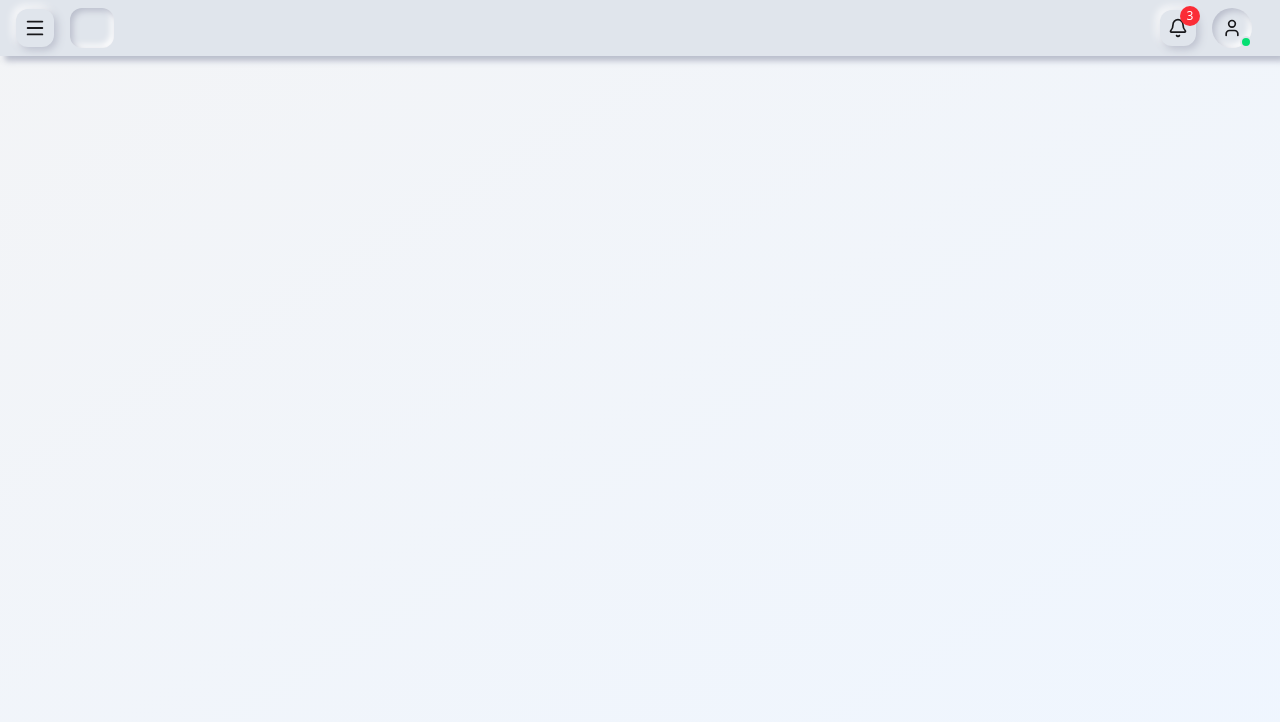
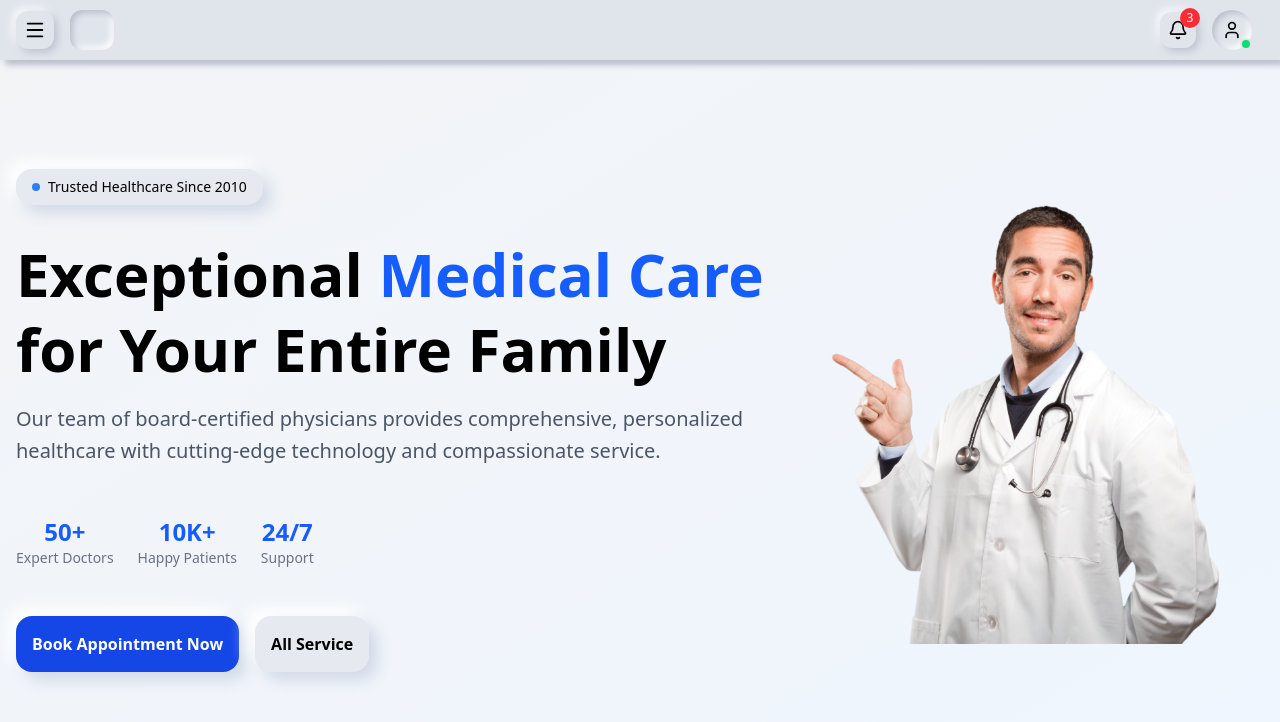
Before and after one commit to mdashraful24/dr-mak-client, a React (Vite) app: page / in a window 1280 px wide. Shown: the top 722 px of the page. Built offline with nearby package versions, Linux system fonts and the light colour scheme.

Commit message:
added hero section and others updates

```diff
--- a/index.html
+++ b/index.html
@@ -1,5 +1,5 @@
 <!doctype html>
-<html lang="en" data-theme="light">
+<html lang="en">
   <head>
     <meta charset="UTF-8" />
     <link rel="icon" type="image/svg+xml" href="/vite.svg" />
--- a/src/components/home/HeroSection.jsx
+++ b/src/components/home/HeroSection.jsx
@@ -1,7 +1,67 @@
+import heropic from "../../assets/dr/dr.png"
+
 const HeroSection = () => {
     return (
-        <div>
+        <div className="min-h-[90vh] container mx-auto flex flex-col lg:flex-row justify-between items-center gap-5 px-4">
 
+            {/* Left Text Section */}
+            <div className="space-y-8 max-w-3xl">
+                {/* Badge */}
+                <div className="inline-flex items-center px-4 py-2 rounded-2xl bg-neumorphic shadow-neumorphic-soft">
+                    <div className="w-2 h-2 bg-blue-500 rounded-full mr-2"></div>
+                    <span className="text-sm font-medium">Trusted Healthcare Since 2010</span>
+                </div>
+
+                {/* Main Heading */}
+                <div className="space-y-4">
+                    <h1 className="text-4xl md:text-5xl lg:text-6xl font-bold leading-tight">
+                        Exceptional
+                        <span className="text-blue-600"> Medical Care</span>
+                        {" "}for Your Entire Family
+                    </h1>
+
+                    <p className="text-lg md:text-xl text-gray-600 leading-relaxed max-w-3xl">
+                        Our team of board-certified physicians provides comprehensive,
+                        personalized healthcare with cutting-edge technology and compassionate service.
+                    </p>
+                </div>
+
+                {/* Stats */}
+                <div className="flex flex-wrap gap-6 py-4">
+                    <div className="text-center">
+                        <div className="text-2xl font-bold text-blue-600">50+</div>
+                        <div className="text-sm text-gray-500">Expert Doctors</div>
+                    </div>
+                    <div className="text-center">
+                        <div className="text-2xl font-bold text-blue-600">10K+</div>
+                        <div className="text-sm text-gray-500">Happy Patients</div>
+                    </div>
+                    <div className="text-center">
+                        <div className="text-2xl font-bold text-blue-600">24/7</div>
+                        <div className="text-sm text-gray-500">Support</div>
+                    </div>
+                </div>
+
+                {/* CTA Buttons */}
+                <div className="flex flex-row justify-center md:justify-start gap-4">
+                    <button className="flex-1 md:flex-none p-4 rounded-2xl bg-blue-700 text-white font-semibold shadow-neumorphic-soft hover:shadow-neumorphic-soft-inset transition-all duration-300 transform hover:-translate-y-1">
+                        <span className="flex justify-center items-center gap-0 md:gap-1">
+                            <span className="hidden md:block">Book</span>
+                            <span>Appointment Now</span>
+                        </span>
+                    </button>
+                    <button className="flex-1 md:flex-none p-4 rounded-2xl bg-neumorphic shadow-neumorphic-soft hover:shadow-neumorphic-soft-inset transition-all duration-300 hover:-translate-y-1 font-semibold">
+                        All Service
+                    </button>
+                </div>
+            </div>
+
+            {/* Right Image Section */}
+            <div className="flex justify-center items-center">
+                <div>
+                    <img src={heropic} alt="" />
+                </div>
+            </div>
         </div>
     );
 };
--- a/src/components/layout/Navbar.jsx
+++ b/src/components/layout/Navbar.jsx
@@ -44,7 +44,7 @@ const Navbar = () => {
     return (
         <>
             {/* Navbar */}
-            <nav className="bg-[#e0e5ec] shadow-[5px_5px_6px_#babecc,-5px_-5px_5px_#ffffff] px-4 py-2">
+            <nav className="bg-[#e0e5ec] shadow-[5px_5px_6px_#babecc,-5px_-5px_5px_#ffffff] px-4 py-2.5">
                 <div className="flex items-center justify-between">
                     {/* Left side */}
                     <div className="flex items-center space-x-4">
--- a/src/components/layout/Sidebar.jsx
+++ b/src/components/layout/Sidebar.jsx
@@ -26,7 +26,7 @@ const Sidebar = () => {
                         <NavLink
                             to={item.path}
                             className={({ isActive }) =>
-                                `flex items-center gap-3 px-4 py-3 rounded-xl transition ${isActive
+                                `flex items-center gap-3 px-4 py-3 rounded-xl transition-all ${isActive
                                     ? 'bg-[#e0e5ec] font-semibold shadow-[3px_3px_8px_#babecc,-3px_-3px_8px_#ffffff]'
                                     : 'bg-[#e0e5ec] hover:shadow-[3px_3px_8px_#babecc,-3px_-3px_8px_#ffffff]'
                                 }`
--- a/src/index.css
+++ b/src/index.css
@@ -1,2 +1,31 @@
 @import "tailwindcss";
 @plugin "daisyui";
+
+
+/* HERO SECTION */
+/* Neumorphic Shadows */
+.shadow-neumorphic {
+    box-shadow: 20px 20px 60px #d1d9e6, -20px -20px 60px #ffffff;
+}
+
+.shadow-neumorphic-inset {
+    box-shadow: inset 5px 5px 10px #d1d9e6, inset -5px -5px 10px #ffffff;
+}
+
+.shadow-neumorphic-soft {
+    box-shadow: 8px 8px 16px #d1d9e6, -8px -8px 16px #ffffff;
+}
+
+.shadow-neumorphic-soft-inset {
+    box-shadow: inset 8px 8px 16px #d1d9e6, inset -8px -8px 16px #ffffff;
+}
+
+/* Smooth transitions */
+* {
+    transition: all 0.3s ease;
+}
+
+/* Custom background for neumorphic elements */
+.bg-neumorphic {
+    background: #e6e9ef;
+}
--- a/src/main.jsx
+++ b/src/main.jsx
@@ -6,7 +6,7 @@ import { router } from './router/router.jsx';
 
 createRoot(document.getElementById('root')).render(
   <StrictMode>
-    <div className='min-h-screen bg-linear-to-br from-gray-100 to-blue-50'>
+    <div className='min-h-screen bg-linear-to-br from-gray-100 to-blue-50 text-black'>
       <RouterProvider router={router} />
     </div>
   </StrictMode>
--- a/src/pages/Home/Home.jsx
+++ b/src/pages/Home/Home.jsx
@@ -1,7 +1,9 @@
+import HeroSection from "../../components/home/HeroSection";
+
 const Home = () => {
     return (
-        <div>
-
+        <div className="pt-10 lg:pt-0">
+            <HeroSection />
         </div>
     );
 };
```
Also changed, not shown: src/assets/dr/dr.png (added).
